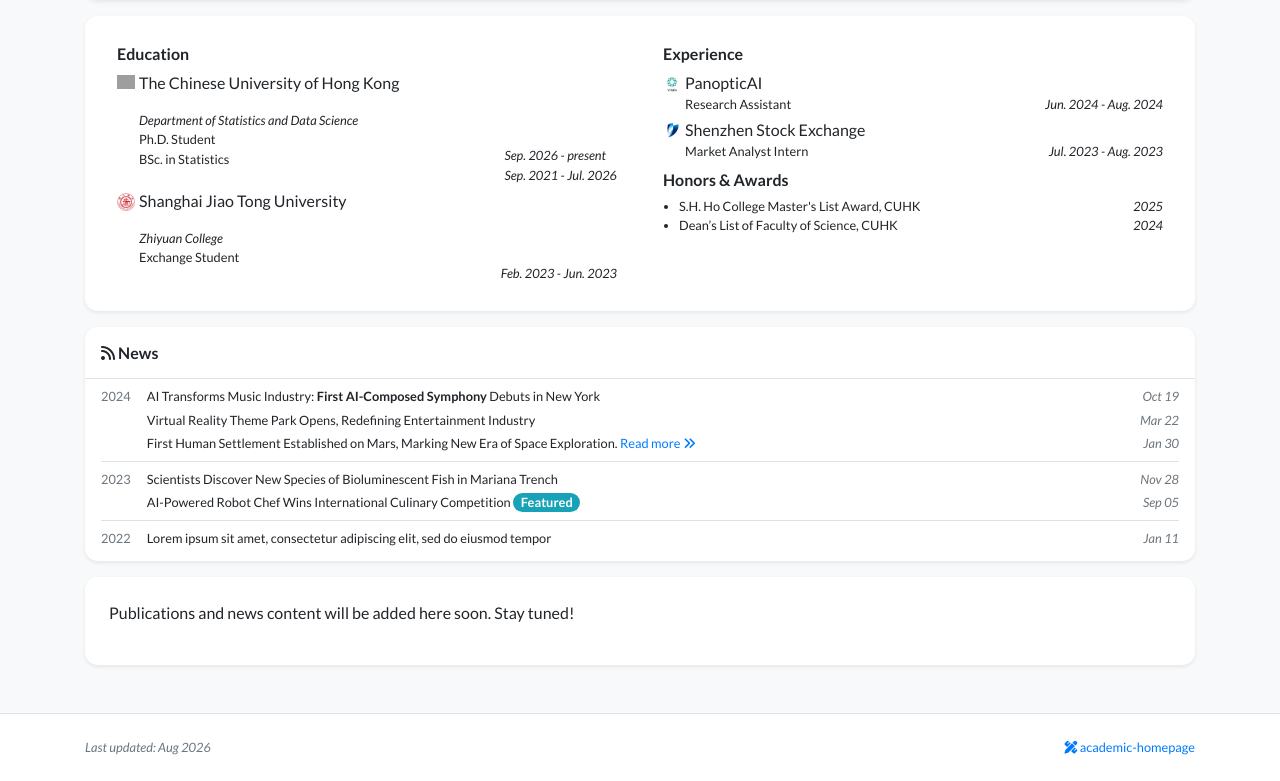
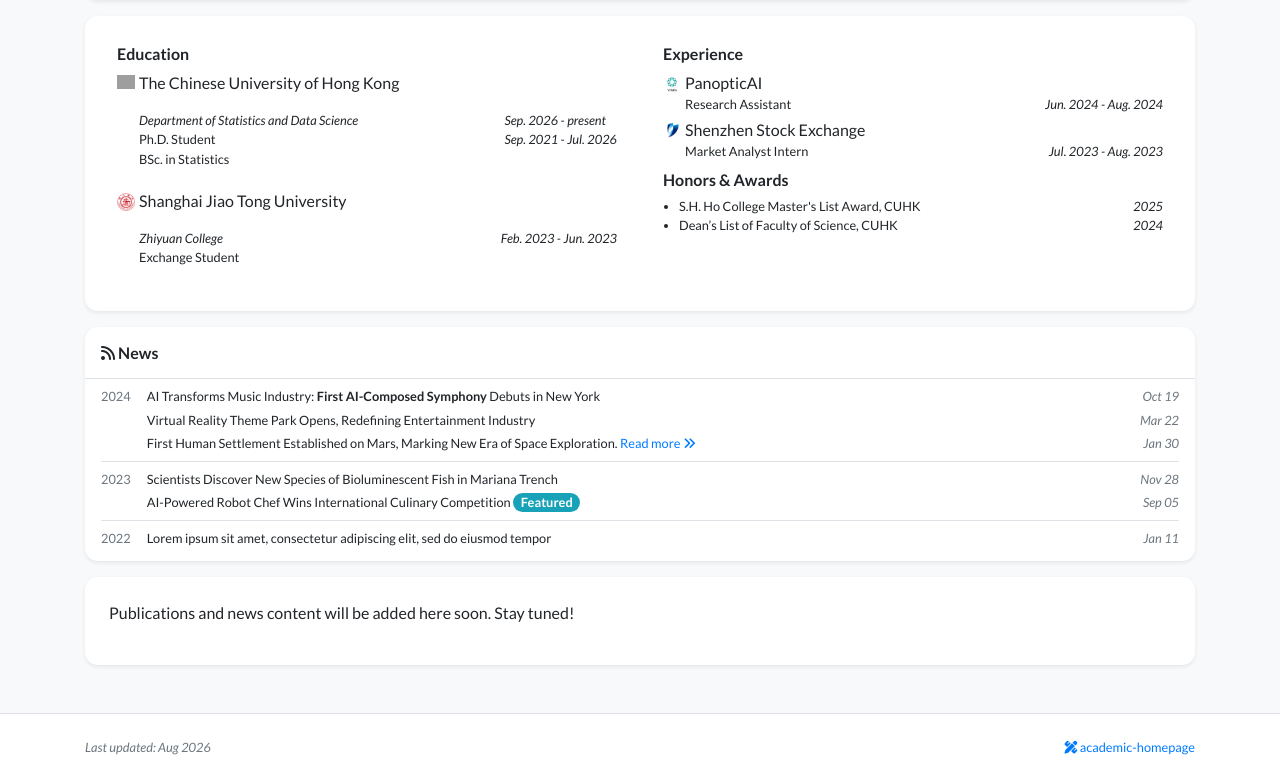
Before and after one commit to DataboyUsen/DataboyUsen.github.io, a Jekyll site: the page built from index.html, in a window 1280 px wide and 1262 px high. Shown: the part 481-1262 px from the top of the window. Built offline with Jekyll 4.4.1, drawn with Linux system fonts in a browser that asks for light colours; nearby versions of some CDN libraries; a style sheet for code colours, icons or effects is not loaded; grey boxes are pictures that could not be loaded.

Commit message:
adjustment5

```diff
--- a/_includes/widgets/experience_card.html
+++ b/_includes/widgets/experience_card.html
@@ -14,9 +14,9 @@
                                     <div class="media-body">
                                         <div>{{ item.name | markdownify }}</div>
                                         <div class="small">{{ item.dept | markdownify }}</div>
-                                        <div class="small d-flex">
-                                            <div>{{ item.position | markdownify }}</div>
-                                            <div class="mt-auto ml-auto no-break"><em>{{ item.date }}</em></div>
+                                        <div class="small d-flex align-items-start">
+                                            <div class="mr-auto">{{ item.position | markdownify }}</div>
+                                            <div class="no-break pl-2"><em>{{ item.date | markdownify }}</em></div>
                                         </div>
                                     </div>
                                 </li>
--- a/assets/css/global.css
+++ b/assets/css/global.css
@@ -91,3 +91,8 @@ div.lazy {
 .email-text {
     font-family: Source Code Pro, monospace;
 }
+
+.media-body .small > p {
+    margin-top: 0;
+    margin-bottom: 0;
+}
```
